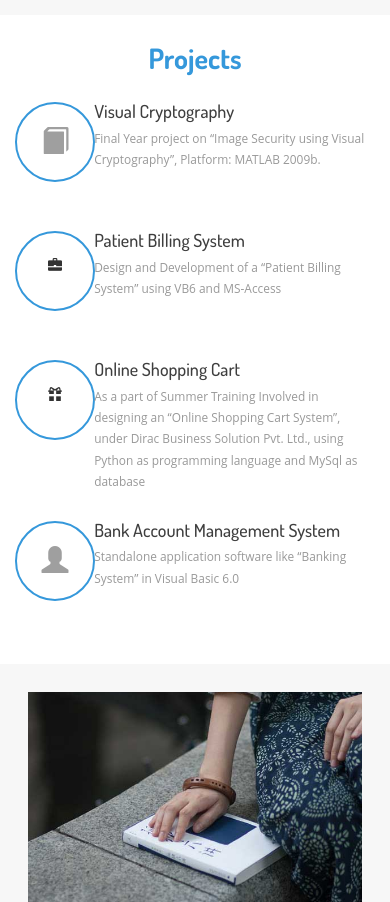
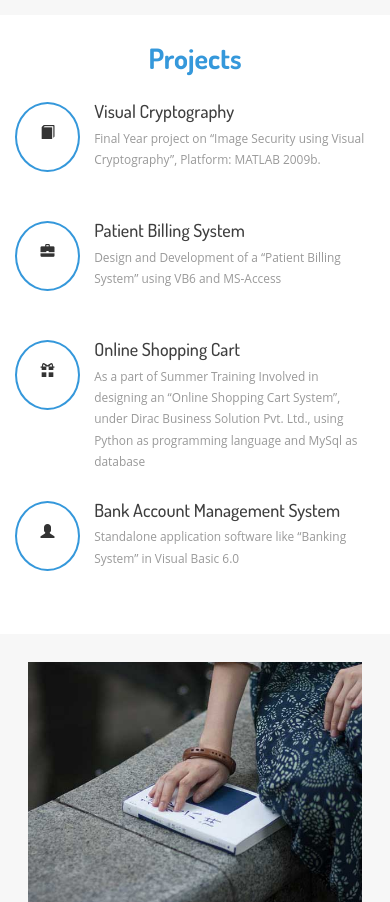
Before and after one commit to souravghosh16/aromitasen.github.io, a plain HTML site: page index.html in a window 390 px wide. Shown: the part 1326-2228 px from the top of the page. Drawn offline with Linux system fonts and the light colour scheme.

Commit message:
Update style.css

```diff
--- a/css/style.css
+++ b/css/style.css
@@ -182,7 +182,7 @@ label{
   background:#fff;
   border:2px solid #3598db;
 }
-.glyphicon-phone:before, .glyphicon-thumbs-up:before, .glyphicon-picture:before,.glyphicon-user:before, .glyphicon-education:before, .glyphicon-book:before{
+.glyphicon-phone:before, .glyphicon-thumbs-up:before, .glyphicon-picture:before,.glyphicon-user:before, .glyphicon-education:before, .glyphicon-book:before, .glyphicon-briefcase: before, .glyphicon-gift:before{
   color:#9F9F9F;
   font-size: 35px;
 }
@@ -662,7 +662,7 @@ padding:2em 0 0.5em 0;
 .icon-info p {
   font-size: 0.9em;
 }
-.glyphicon-phone:before, .glyphicon-thumbs-up:before, .glyphicon-picture:before, .glyphicon-user:before, .glyphicon-education:before, .glyphicon-book:before {
+.glyphicon-phone:before, .glyphicon-thumbs-up:before, .glyphicon-picture:before, .glyphicon-user:before, .glyphicon-education:before, .glyphicon-book:before,.glyphicon-briefcase: before, .glyphicon-gift:before {
   font-size: 27px;
 }
 .icon {
@@ -848,6 +848,13 @@ padding:2em 0 0.5em 0;
   margin-right: 0;
 }
 }
+@media(max-width:664px){
+.icon {
+    width: 72px;
+    height: 71px;
+    padding: 20px 0px;
+}
+}
 @media(max-width:640px){
  span.menu {
   display: block;
@@ -1001,6 +1008,20 @@ a.blogs {
   margin-right: 0;
 }
 }
+@media(max-width:556px){
+	.icon {
+    width: 69px;
+    height: 68px;
+    padding: 19px 0px;
+}
+}
+@media(max-width:484px){
+	.icon {
+		width: 100%;
+    height: 70px;
+    padding: 19px 0px;
+}
+	}
 @media(max-width:480px){
 span.menu {
   padding: 0.7em 0;
@@ -1115,7 +1136,7 @@ span.menu {
   font-size: 0.85em;
   margin-top: 1em;
 }
-.glyphicon-phone:before, .glyphicon-thumbs-up:before, .glyphicon-picture:before, .glyphicon-user:before,.glyphicon-education:before , .glyphicon-book : before{
+.glyphicon-phone:before, .glyphicon-thumbs-up:before, .glyphicon-picture:before, .glyphicon-user:before,.glyphicon-education:before , .glyphicon-book : before,.glyphicon-briefcase: before, .glyphicon-gift:before{
   font-size: 20px;
 }
 .icon {
```
